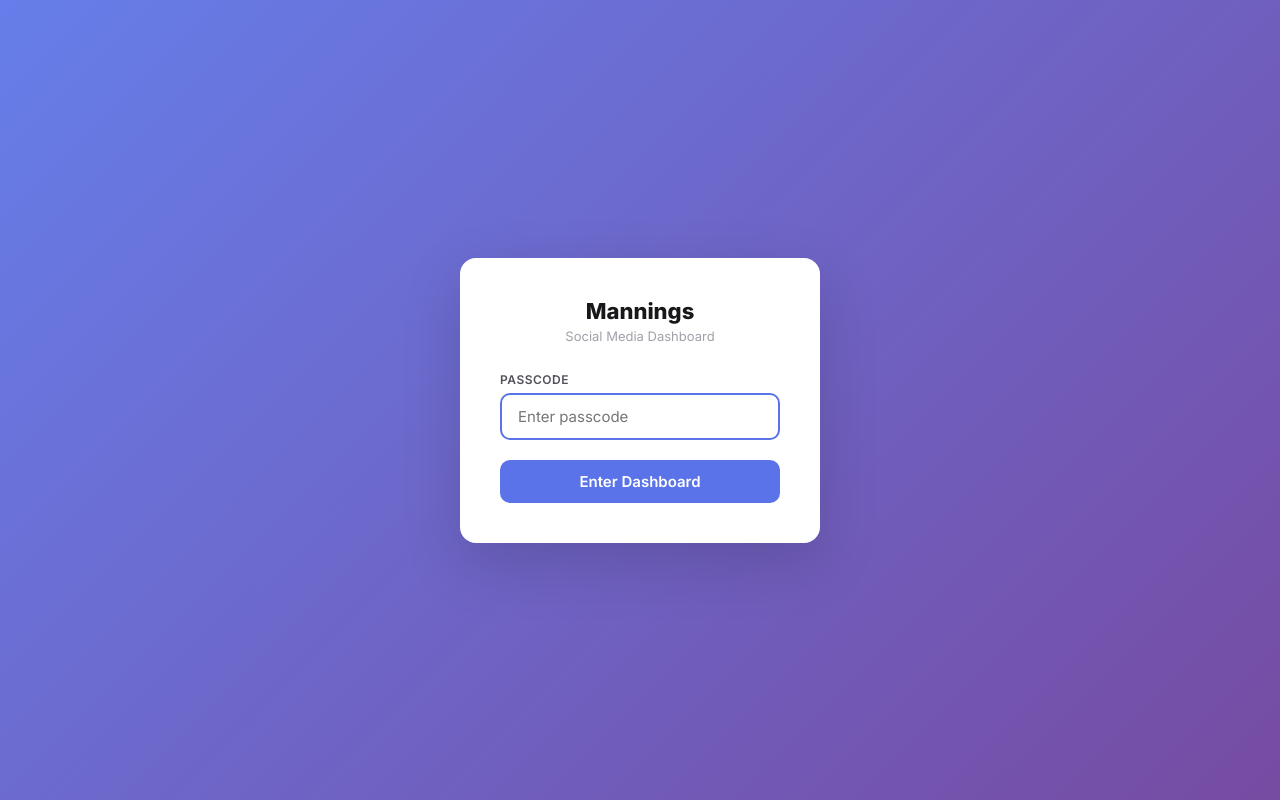
After one commit to holylai1002-ops/mannings-social-tracker-report, a FastAPI app: template app/templates/login.html in a window 1280 px wide. The commit adds this page. Run offline with FastAPI, Linux system fonts and the light colour scheme; the template is opened without the code that fills it, so the values that code supplies are empty; the visitor is signed in with stand-in values (Sample User, id 1).

Commit message:
update passcode config

```diff
--- a/app/config.py
+++ b/app/config.py
@@ -35,5 +35,9 @@ class Settings(BaseSettings):
     fpk_email: str = ""
     fpk_password: str = ""
 
+    # Passcode authentication
+    app_passcode: str = "fimmick26"
+    session_secret: str = "mannings-session-secret-2026-please-change"
+
 
 settings = Settings()
--- a/app/main.py
+++ b/app/main.py
@@ -5,11 +5,12 @@ FastAPI entry point — Mannings Social Dashboard.
 import logging
 from pathlib import Path
 
-from fastapi import FastAPI, Request, Query
+from fastapi import FastAPI, Request, Query, Form
 from fastapi.staticfiles import StaticFiles
 from fastapi.templating import Jinja2Templates
-from fastapi.responses import HTMLResponse
+from fastapi.responses import HTMLResponse, RedirectResponse
 from starlette.middleware.base import BaseHTTPMiddleware
+from starlette.middleware.sessions import SessionMiddleware
 
 from app.config import settings, BASE_DIR
 from app.db.reader import get_available_periods, default_period, MONTH_NAMES
@@ -21,6 +22,7 @@ logger = logging.getLogger(__name__)
 
 app = FastAPI(title=settings.app_name)
 
+# ── Middleware (order matters: last added = outermost = runs first on request) ──
 
 class NoCacheMiddleware(BaseHTTPMiddleware):
     async def dispatch(self, request, call_next):
@@ -32,6 +34,23 @@ class NoCacheMiddleware(BaseHTTPMiddleware):
         return response
 
 
+_PUBLIC_PATHS = {"/login", "/logout"}
+_PUBLIC_PREFIXES = ("/static/", "/competitors/")
+
+
+class AuthMiddleware(BaseHTTPMiddleware):
+    async def dispatch(self, request, call_next):
+        path = request.url.path
+        if path in _PUBLIC_PATHS or any(path.startswith(p) for p in _PUBLIC_PREFIXES):
+            return await call_next(request)
+        if not request.session.get("authed"):
+            return RedirectResponse("/login", status_code=303)
+        return await call_next(request)
+
+
+# Add innermost first
+app.add_middleware(AuthMiddleware)
+app.add_middleware(SessionMiddleware, secret_key=settings.session_secret)
 app.add_middleware(NoCacheMiddleware)
 
 app.mount("/static", StaticFiles(directory=str(BASE_DIR / "app" / "static")), name="static")
@@ -45,6 +64,33 @@ templates = Jinja2Templates(directory=str(BASE_DIR / "app" / "templates"))
 app.include_router(data_api.router)
 app.include_router(chat_api.router)
 
+
+# ── Auth routes ──
+
+@app.get("/login", response_class=HTMLResponse)
+async def login_page(request: Request, error: str = ""):
+    return templates.TemplateResponse(
+        request=request,
+        name="login.html",
+        context={"error": error},
+    )
+
+
+@app.post("/login")
+async def login_submit(request: Request, passcode: str = Form(...)):
+    if passcode == settings.app_passcode:
+        request.session["authed"] = True
+        return RedirectResponse("/", status_code=303)
+    return RedirectResponse("/login?error=1", status_code=303)
+
+
+@app.get("/logout")
+async def logout(request: Request):
+    request.session.clear()
+    return RedirectResponse("/login", status_code=303)
+
+
+# ── Dashboard routes ──
 
 @app.get("/", response_class=HTMLResponse)
 async def page_fb_page(request: Request, year: int = Query(0), month: int = Query(0)):
--- /dev/null
+++ b/app/templates/login.html
@@ -0,0 +1,110 @@
+<!doctype html>
+<html lang="zh-Hant">
+<head>
+  <meta charset="utf-8" />
+  <meta name="viewport" content="width=device-width, initial-scale=1" />
+  <title>Mannings Dashboard — Login</title>
+  <link href="https://fonts.googleapis.com/css2?family=Inter:wght@400;500;600;700;800&display=swap" rel="stylesheet">
+  <style>
+    * { margin: 0; padding: 0; box-sizing: border-box; }
+    body {
+      font-family: 'Inter', system-ui, sans-serif;
+      background: linear-gradient(135deg, #667eea 0%, #764ba2 100%);
+      min-height: 100vh;
+      display: flex;
+      align-items: center;
+      justify-content: center;
+    }
+    .login-card {
+      background: white;
+      border-radius: 16px;
+      box-shadow: 0 20px 60px rgba(0,0,0,0.15);
+      padding: 40px;
+      width: 360px;
+      max-width: 90vw;
+    }
+    .brand {
+      text-align: center;
+      margin-bottom: 28px;
+    }
+    .brand h1 {
+      font-size: 22px;
+      font-weight: 800;
+      color: #18181B;
+      margin-bottom: 4px;
+    }
+    .brand p {
+      font-size: 13px;
+      color: #A1A1AA;
+    }
+    .form-group {
+      margin-bottom: 20px;
+    }
+    label {
+      display: block;
+      font-size: 12px;
+      font-weight: 600;
+      color: #52525B;
+      margin-bottom: 6px;
+      text-transform: uppercase;
+      letter-spacing: 0.5px;
+    }
+    input[type="password"] {
+      width: 100%;
+      padding: 12px 16px;
+      font-size: 15px;
+      border: 2px solid #E4E4E7;
+      border-radius: 10px;
+      outline: none;
+      transition: border-color 0.2s;
+      font-family: inherit;
+    }
+    input[type="password"]:focus {
+      border-color: #5B73E8;
+    }
+    .btn {
+      width: 100%;
+      padding: 12px;
+      font-size: 15px;
+      font-weight: 600;
+      color: white;
+      background: #5B73E8;
+      border: none;
+      border-radius: 10px;
+      cursor: pointer;
+      transition: background 0.2s;
+      font-family: inherit;
+    }
+    .btn:hover {
+      background: #4A60D4;
+    }
+    .error {
+      background: #FEF2F2;
+      color: #DC2626;
+      font-size: 13px;
+      padding: 10px 14px;
+      border-radius: 8px;
+      margin-bottom: 20px;
+      text-align: center;
+    }
+  </style>
+</head>
+<body>
+  <div class="login-card">
+    <div class="brand">
+      <h1>Mannings</h1>
+      <p>Social Media Dashboard</p>
+    </div>
+    {% if error %}
+    <div class="error">Incorrect passcode. Please try again.</div>
+    {% endif %}
+    <form method="POST" action="/login">
+      <div class="form-group">
+        <label>Passcode</label>
+        <input type="password" name="passcode" placeholder="Enter passcode" autofocus required />
+      </div>
+      <button type="submit" class="btn">Enter Dashboard</button>
+    </form>
+  </div>
+</body>
+</html>
--- a/requirements_deploy.txt
+++ b/requirements_deploy.txt
@@ -7,3 +7,4 @@ pandas>=2.0
 pydantic-settings>=2.5
 pyyaml>=6.0
 openai>=1.50.0
+itsdangerous>=2.2.0
```
Also changed, not shown: app/templates/base.html (+7 -3 lines), scripts/test_auth.py (added, +35 -0 lines).
